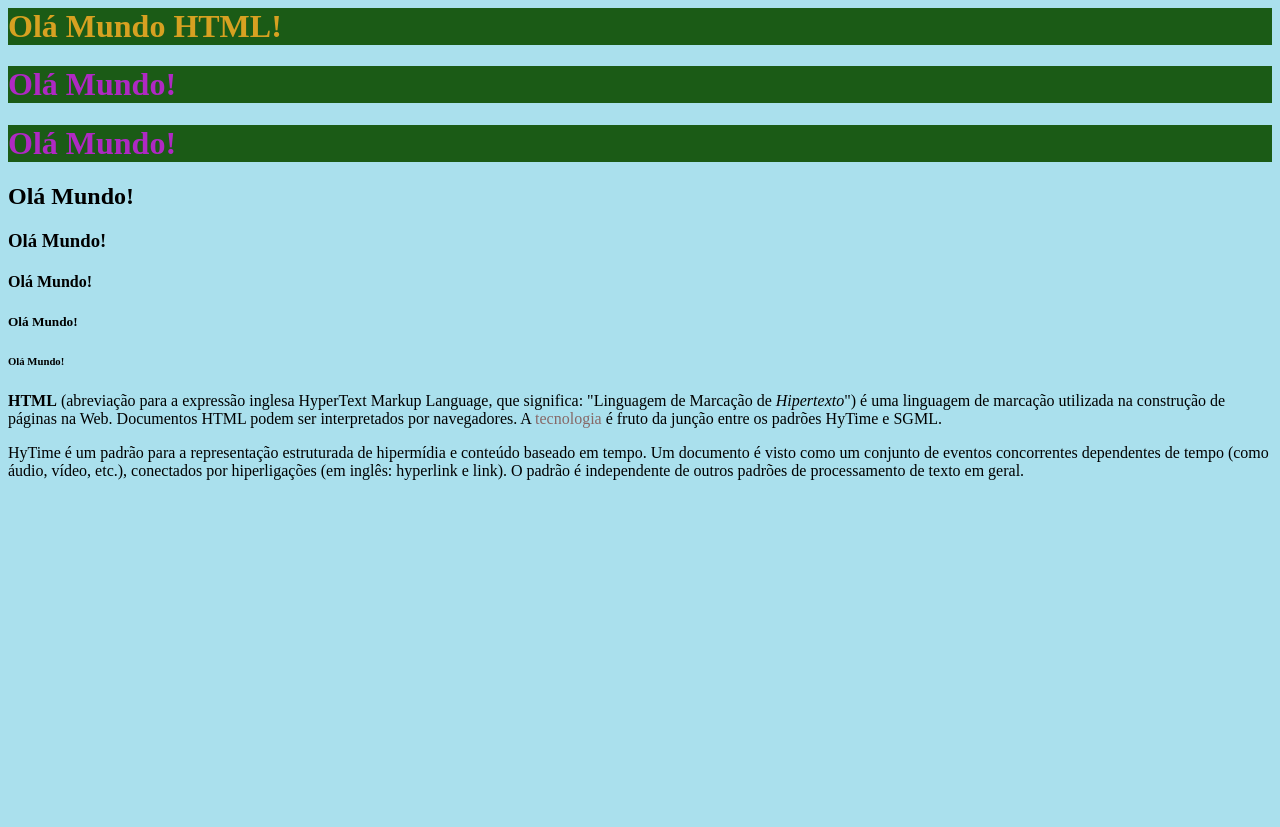
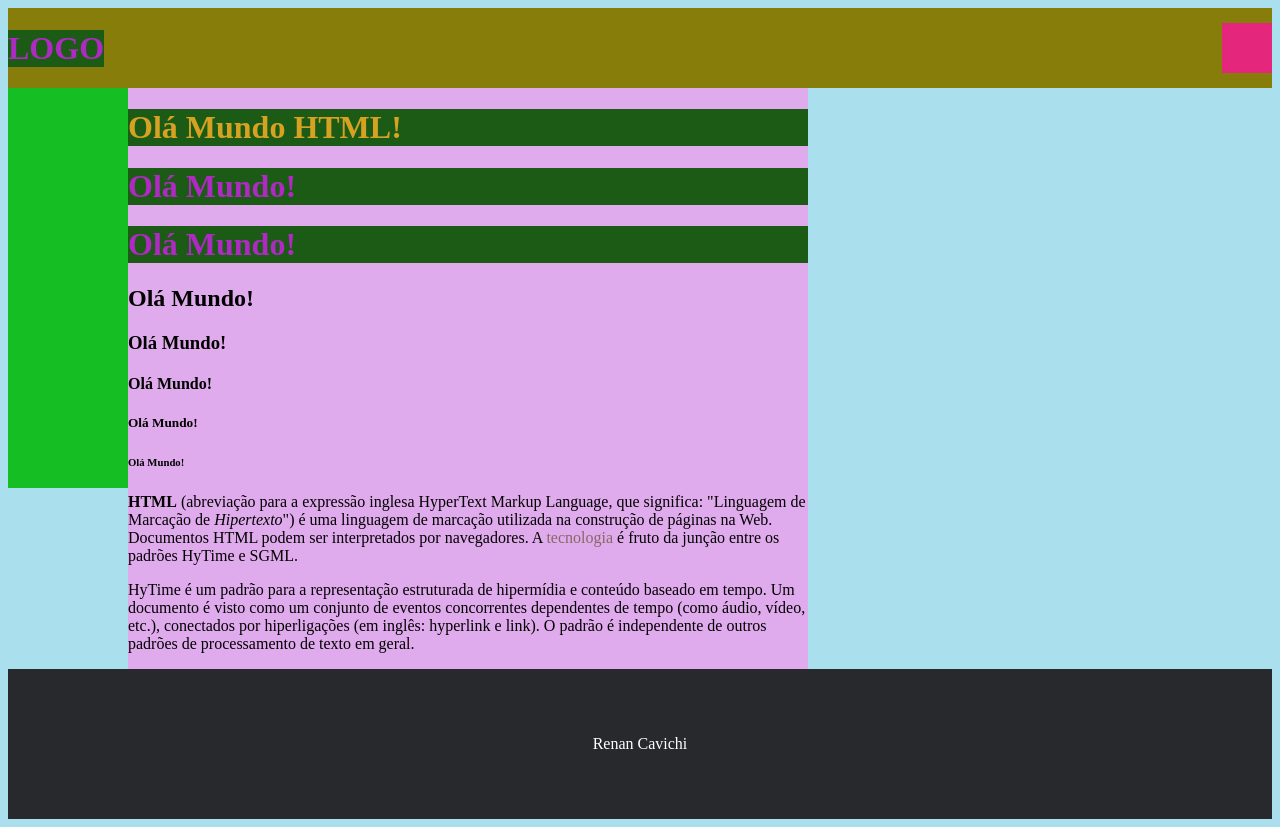
Before and after one commit to renancavichi/tutorial-html-css-js-2sem-2025, a plain HTML site: page index.html in a window 1280 px wide. Before the commit the page ends 800 px from the top, so only its background shows below. Drawn offline with Linux system fonts and the light colour scheme.

Commit message:
flexbox layout base id e class

```diff
--- a/css/style.css
+++ b/css/style.css
@@ -10,3 +10,41 @@ h1 {
 span {
     color: #04047d;
 }
+
+#header {
+    height: 80px;
+    background-color: #867d0b;
+    display: flex;
+    justify-content: space-between;
+    align-items: center;
+}
+
+#sidebar {
+    height: 400px;
+    width: 120px;
+    background-color: #15bf23;
+}
+
+#content{
+    width: 680px;
+    background-color: #e0abec;
+}
+
+#footer {
+   height: 150px;
+   background-color: #28292d;
+   display: flex;
+   justify-content: center;
+   align-items: center;
+   color: #FFFFFF
+}
+
+.flex-row {
+    display: flex;
+}
+
+#menu {
+    height: 50px;
+    width: 50px;
+    background-color: #e4267c;
+}
--- a/index.html
+++ b/index.html
@@ -1,3 +1,4 @@
+<!DOCTYPE html>
 <html>
     <head>
         <title>Olá Mundo HTML!</title>
@@ -9,6 +10,14 @@
         </style>
     </head>
     <body>
+        <div id="header">
+            <h1>LOGO</h1>
+            <div id="menu"></div>
+        </div>
+        <div class="flex-row">
+            <div id="sidebar">
+            </div>
+            <div id="content">
                 <h1 style="color: #d7a121">Olá Mundo HTML!</h1>
                 <h1>Olá Mundo!</h1>
                 <h1>Olá Mundo!</h1>
@@ -19,5 +28,10 @@
                 <h6>Olá Mundo!</h6>
                 <p><b>HTML</b> (abreviação para a expressão inglesa HyperText Markup Language, que significa: "Linguagem de Marcação de <i>Hipertexto</i>") é uma linguagem de marcação utilizada na construção de páginas na Web. Documentos HTML podem ser interpretados por navegadores. A <span style="color: #876867;">tecnologia</span> é fruto da junção entre os padrões HyTime e SGML.</p>
                 <p>HyTime é um padrão para a representação estruturada de hipermídia e conteúdo baseado em tempo. Um documento é visto como um conjunto de eventos concorrentes dependentes de tempo (como áudio, vídeo, etc.), conectados por hiperligações (em inglês: hyperlink e link). O padrão é independente de outros padrões de processamento de texto em geral.</p>
+            </div>
+        </div>
+        <div id="footer">
+            <p>Renan Cavichi</p>
+        </div>
     </body>
 </html>
```
Also changed, not shown: 1 other file. Lines whose indentation alone changed are shown as unchanged.
